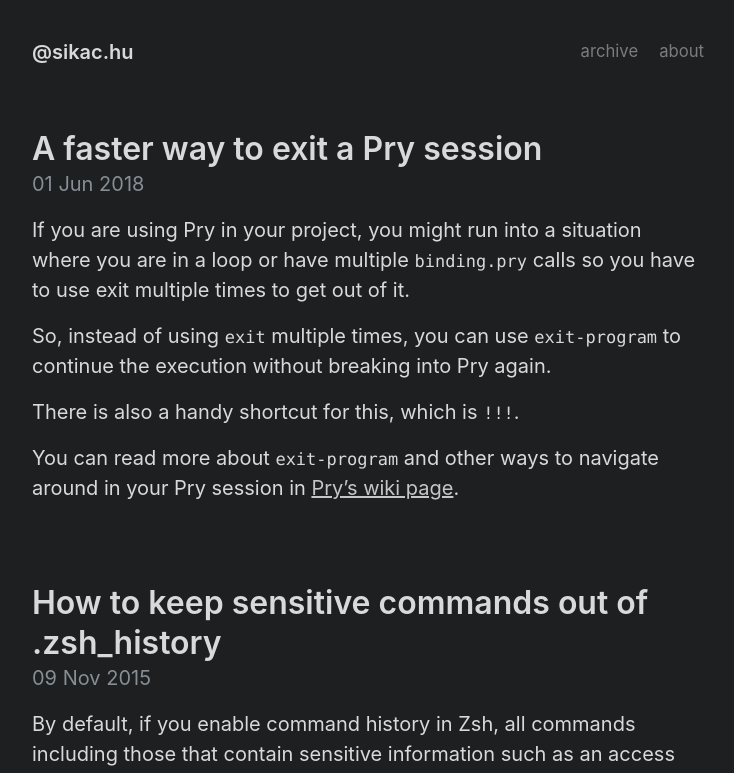
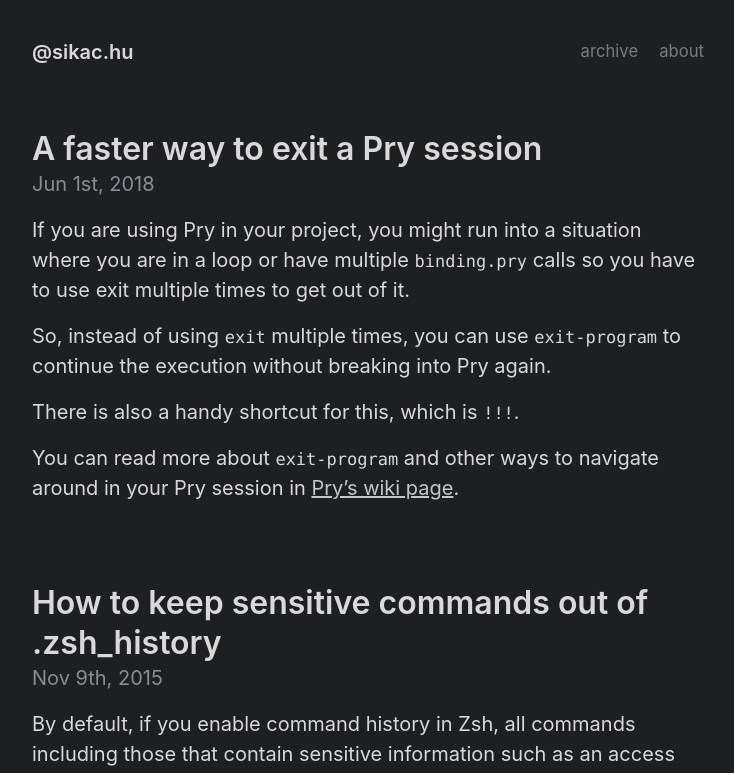
Before and after one commit to sikachu/sikac.hu, a Jekyll site: the page built from index.html, in a window 1280 px wide. Shown: the top 773 px of the page, without its empty margins (272-1006 px from the left). Built offline with Jekyll 4.4.1, drawn with Linux system fonts in a browser that asks for light colours; the list of posts is cut into pages by our own code.

Commit message:
Update time format on the homepage

```diff
--- a/index.html
+++ b/index.html
@@ -12,7 +12,7 @@
       </a>
     </h1>
 
-    <time datetime="{{ post.date | date_to_xmlschema }}" class="post-date">{{ post.date | date_to_string }}</time>
+    <time datetime="{{ post.date | date_to_xmlschema }}" class="post-date">{{ post.date | date_to_string: "ordinal", "US" }}</time>
 
     {{ post.content }}
   </article>
```
